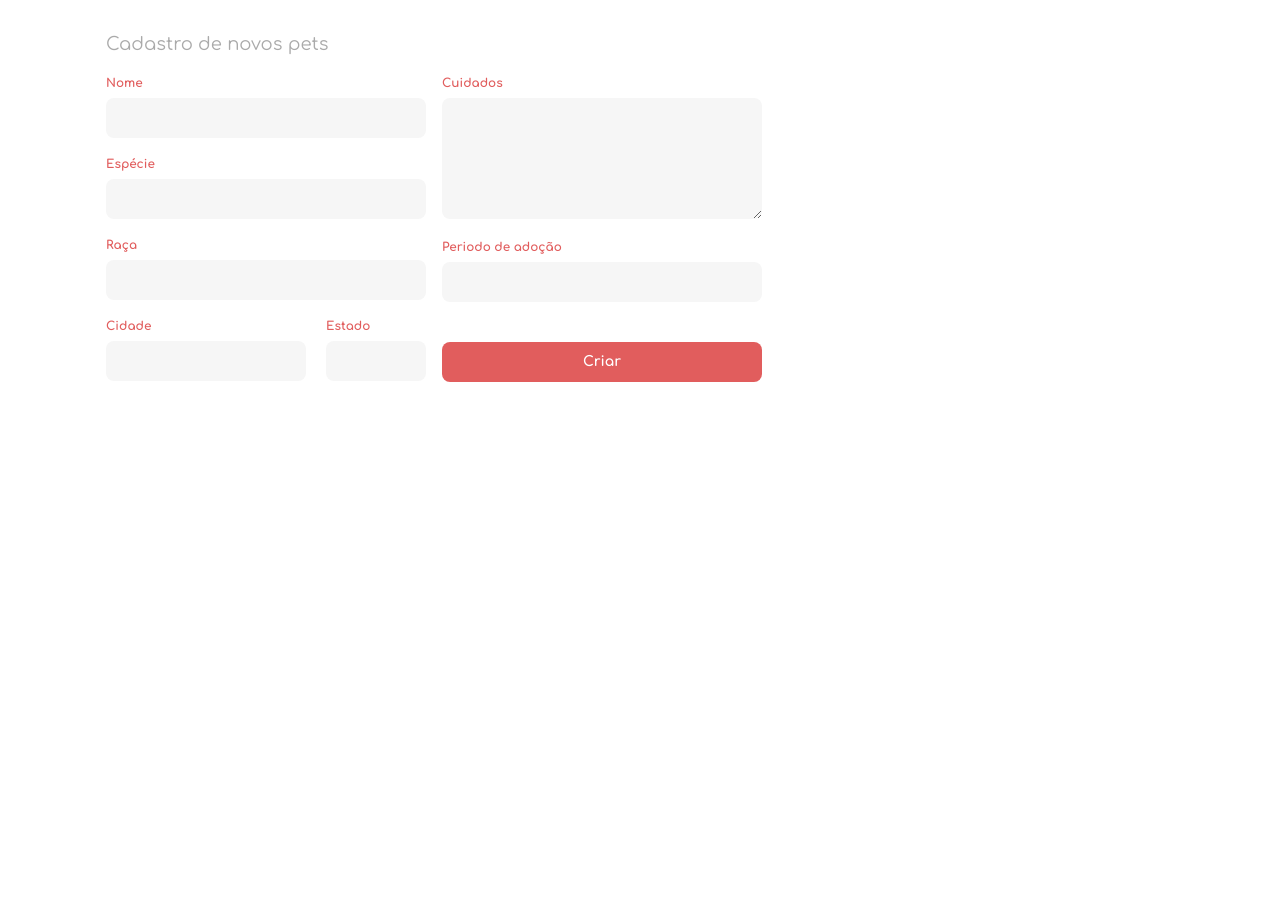
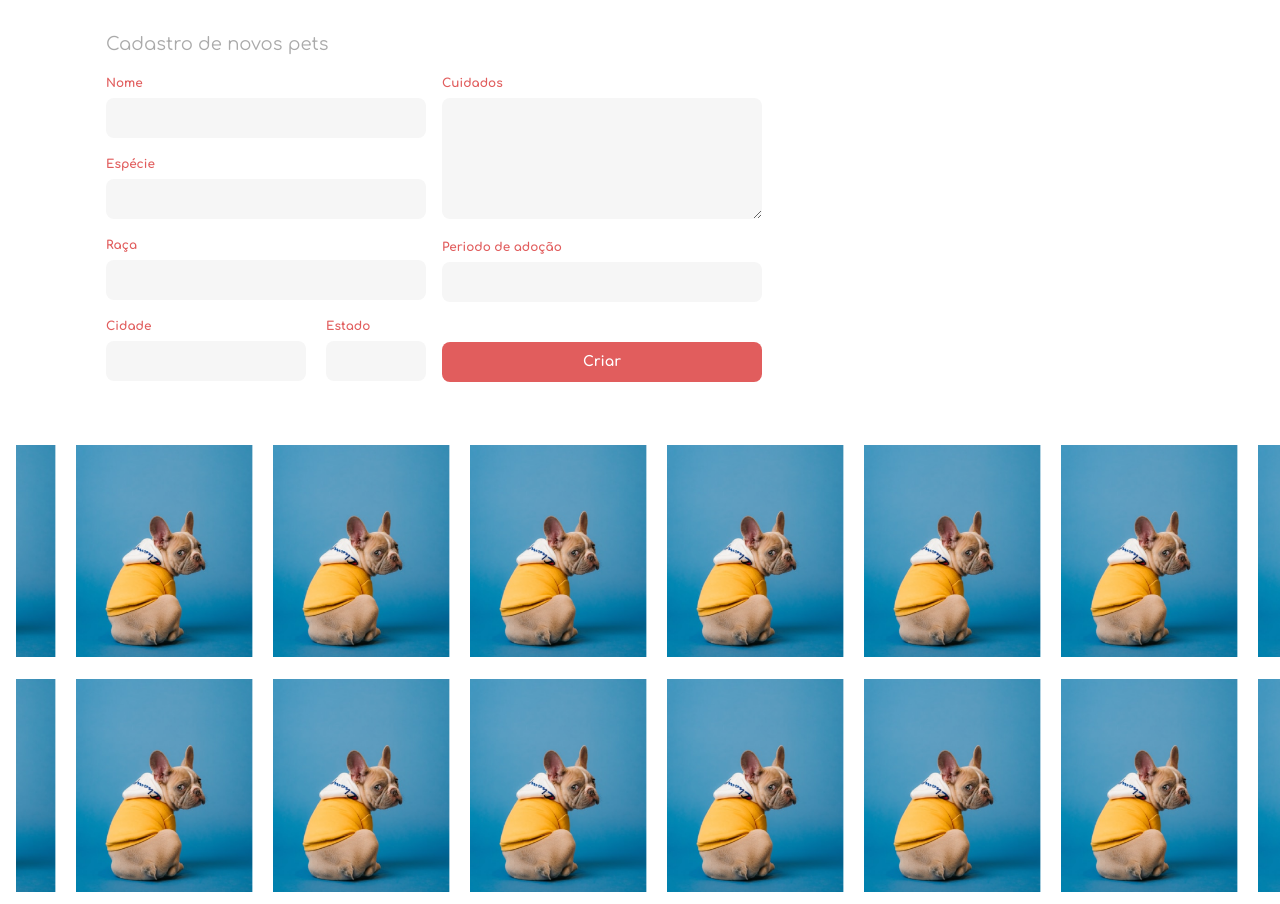
Before and after one commit to guipmendes/AnimaLar-frontend, a Next.js app: page /register-animal in a window 1280 px wide. Before the commit the page ends 800 px from the top, so only its background shows below. Built offline with nearby package versions, Linux system fonts and the light colour scheme.

Commit message:
feat: carousel

```diff
--- a/package.json
+++ b/package.json
@@ -10,11 +10,15 @@
     "test": "jest --env=jsdom"
   },
   "dependencies": {
+    "add": "^2.0.6",
     "next": "11.0.0",
     "react": "17.0.2",
     "react-dom": "17.0.2",
     "react-hook-form": "^7.9.0",
+    "react-slick": "^0.28.1",
     "sass": "^1.35.1",
+    "slick-carousel": "^1.8.1",
+    "yarn": "^1.22.10",
     "yup": "^0.32.9"
   },
   "devDependencies": {
@@ -28,6 +32,7 @@
     "@types/node": "^15.12.2",
     "@types/react": "^17.0.11",
     "@types/react-dom": "^17.0.7",
+    "@types/react-slick": "^0.23.4",
     "babel-jest": "^27.0.2",
     "eslint": "7.28.0",
     "eslint-config-next": "11.0.0",
--- /dev/null
+++ b/src/components/Carousel/index.tsx
@@ -0,0 +1,34 @@
+import React from "react";
+import Slider, { Settings } from "react-slick";
+import Image from "next/image";
+
+import "slick-carousel/slick/slick.css";
+import "slick-carousel/slick/slick-theme.css";
+
+import petExampleImage from "@/public/images/pet-example.png";
+import styles from "./styles.module.scss";
+
+export const Carousel = () => {
+  const settings: Settings = {
+    dots: false,
+    arrows: false,
+    centerMode: true,
+    infinite: true,
+    slidesToShow: 3,
+    speed: 500,
+    rows: 2,
+    slidesPerRow: 2,
+  };
+
+  return (
+    <section className={styles.container}>
+      <Slider {...settings}>
+        {Array.from({ length: 100 }).map((_, index) => (
+          <button type="button" key={String(index)}>
+            <Image src={petExampleImage} width={200} height={240} alt="pet" />
+          </button>
+        ))}
+      </Slider>
+    </section>
+  );
+};
--- /dev/null
+++ b/src/components/Carousel/styles.module.scss
@@ -0,0 +1,10 @@
+.container {
+  width: 100%;
+
+  margin: 5rem 1.6rem 0;
+
+  button {
+    padding: 1rem;
+    background: transparent;
+  }
+}
--- a/src/pages/register-animal.tsx
+++ b/src/pages/register-animal.tsx
@@ -4,6 +4,7 @@ import { useYupValidationResolver } from "@/src/hooks/useYupValidationResolver";
 import { InputDefault } from "@/src/components/Inputs/Default";
 import { TextArea } from "@/src/components/Inputs/TextArea";
 import { ButtonDefault } from "@/src/components/Buttons/Default";
+import { Carousel } from "@/src/components/Carousel";
 import { registerAnimalValidator } from "@/src/validators/registerAnimal";
 
 import styles from "@/src/styles/registerAnimal.module.scss";
@@ -29,6 +30,7 @@ const RegisterAnimal = () => {
   const onSubmit = (data) => console.log(data);
 
   return (
+    <>
       <main className={styles.container}>
         <h1>Cadastro de novos pets</h1>
 
@@ -86,6 +88,9 @@ const RegisterAnimal = () => {
           </fieldset>
         </form>
       </main>
+
+      <Carousel />
+    </>
   );
 };
 
```
Also changed, not shown: public/images/pet-example.png (added), 1 other file (tests, documents, lock files or other folders). Lines whose indentation alone changed are shown as unchanged.
